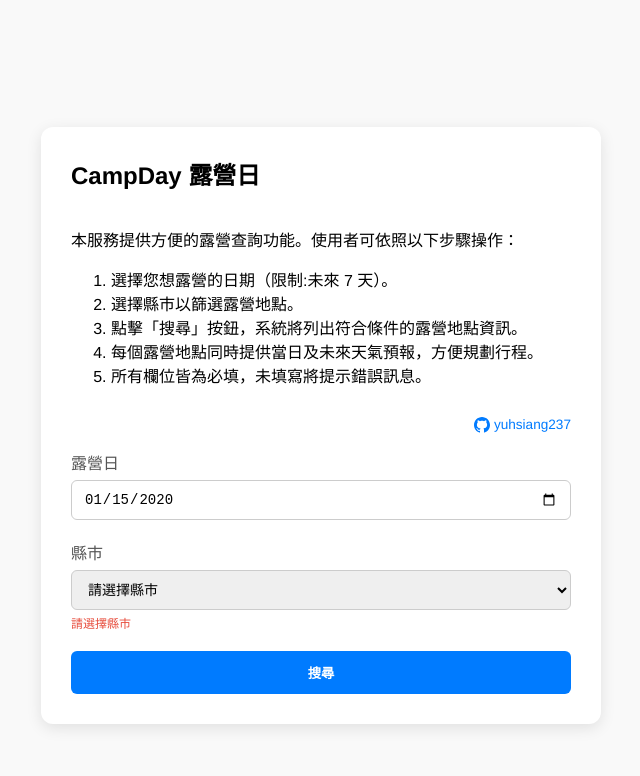
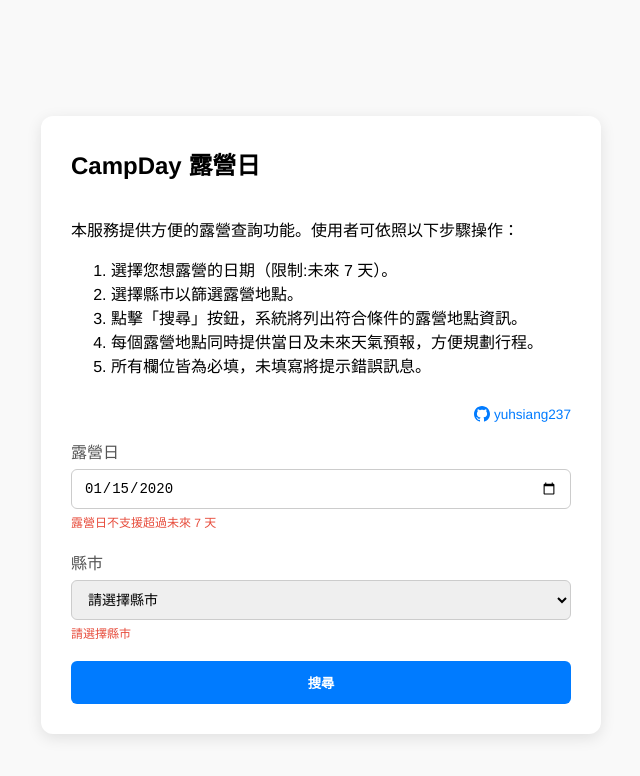
Before and after one commit to yuhsiang237/CampDay, an Angular app: page / in a window 1280 px wide. Both pictures are taken after typing "2020-01-15" into the empty fields and a click on the button "搜尋". Shown: the top 776 px of the page, without its empty margins (319-959 px from the left). Built offline with nearby package versions, Linux system fonts and the light colour scheme.

Commit message:
update date restrict

```diff
--- a/src/app/home/home.html
+++ b/src/app/home/home.html
@@ -44,14 +44,13 @@
           [min]="dates[0]"
           [max]="dates[dates.length - 1]"
         />
-        <div
-          *ngIf="
-            campForm.get('campDate')?.invalid &&
-            campForm.get('campDate')?.touched
-          "
-          class="error"
-        >
-          請選擇日期
+        <div *ngIf="campForm.get('campDate')?.touched && campForm.get('campDate')?.invalid" class="error">
+          <ng-container *ngIf="campForm.get('campDate')?.errors?.['required']">
+            請選擇日期
+          </ng-container>
+          <ng-container *ngIf="campForm.get('campDate')?.errors?.['max7Days']">
+            露營日不支援超過未來 7 天
+          </ng-container>
         </div>
       </div>
 
--- a/src/app/home/home.ts
+++ b/src/app/home/home.ts
@@ -8,6 +8,7 @@ import {
 import { CommonModule } from '@angular/common';
 import { HttpClient, HttpClientModule } from '@angular/common/http';
 import { Router } from '@angular/router';
+import { AbstractControl } from '@angular/forms';
 
 // 第三方套件
 import Papa from 'papaparse';
@@ -46,7 +47,22 @@ export class Home implements OnInit {
   /** 建立表單 */
   private buildForm(): void {
     this.campForm = this.fb.group({
-      campDate: ['', Validators.required],
+      campDate: [
+        '',
+        [
+          Validators.required,
+          (control: AbstractControl) => {
+            if (!control.value) return null;
+            const selected = new Date(control.value);
+            const today = new Date();
+            const maxDate = new Date();
+            maxDate.setDate(today.getDate() + 6); // 今日 + 6 天
+            return selected < today || selected > maxDate
+              ? { max7Days: true }
+              : null;
+          },
+        ],
+      ],
       city: ['', Validators.required],
     });
   }
```
